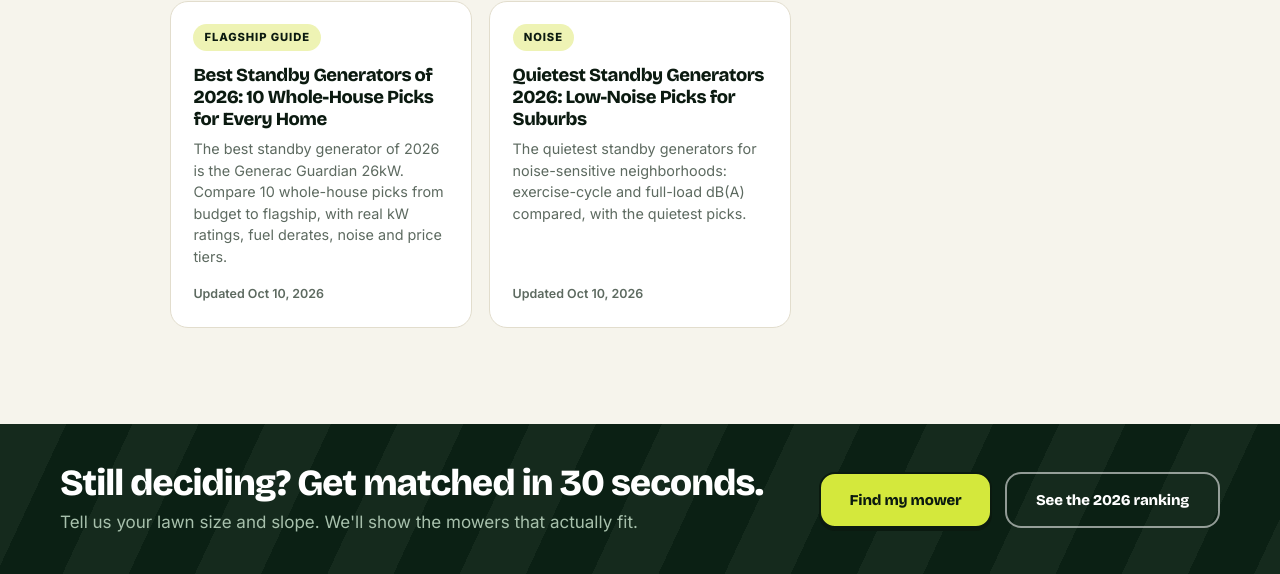
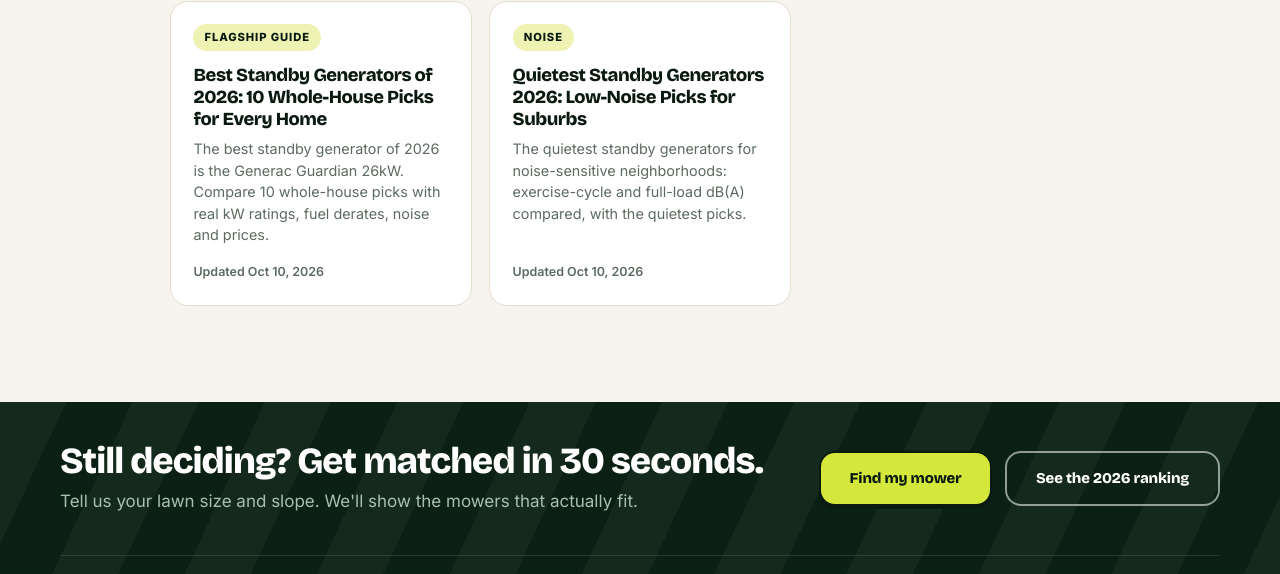
Before and after one commit to sagivo/standby-generator-guide, an Astro site: page /generators/briggs-stratton-20kw/ in a window 1280 px wide. Shown: the part 6006-6580 px from the top of the page. Built offline with nearby package versions, Linux system fonts and the light colour scheme; Astro itself is replaced by a stand-in of ours; no server answers; a web font is replaced by a local one.

Commit message:
Content engine: SEO tune-up + new articles (src/content/posts/best-standby-generators-2026.md)

```diff
--- a/src/content/posts/best-standby-generators-2026.md
+++ b/src/content/posts/best-standby-generators-2026.md
@@ -1,7 +1,7 @@
 ---
 title: "Best Standby Generators of 2026: 10 Whole-House Picks for Every Home"
 seoTitle: "Best Standby Generator 2026: 10 Whole-House Picks"
-description: "The best standby generator of 2026 is the Generac Guardian 26kW. Compare 10 whole-house picks from budget to flagship, with real kW ratings, fuel derates, noise and price tiers."
+description: "The best standby generator of 2026 is the Generac Guardian 26kW. Compare 10 whole-house picks with real kW ratings, fuel derates, noise and prices."
 pubDate: 2026-10-10
 updatedDate: 2026-10-10
 category: best
```
